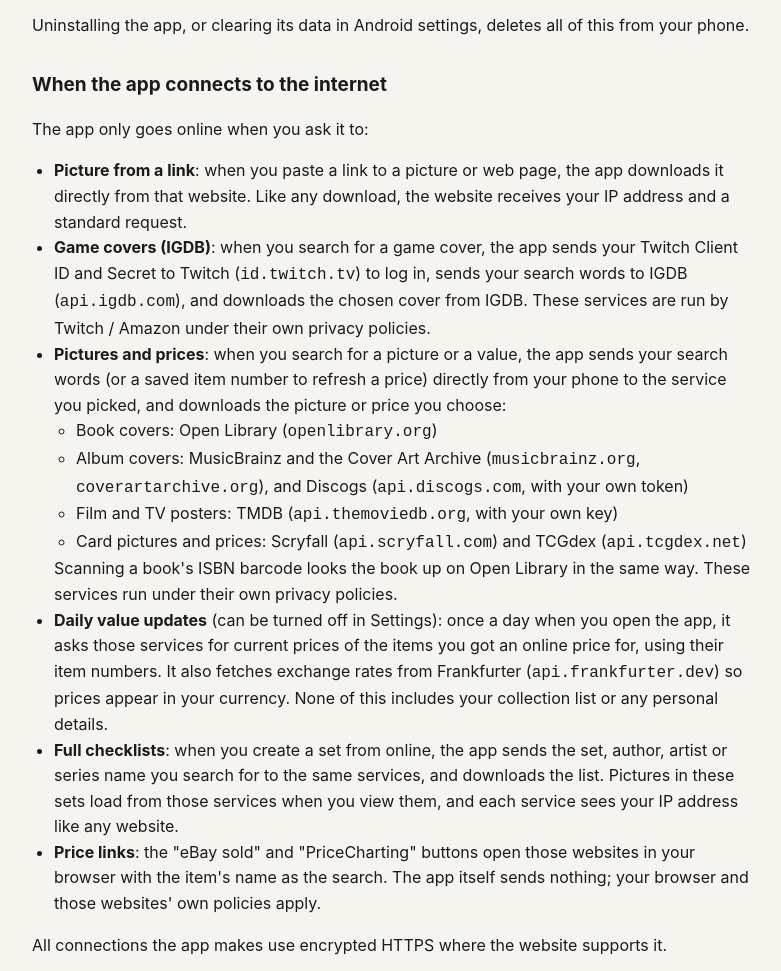
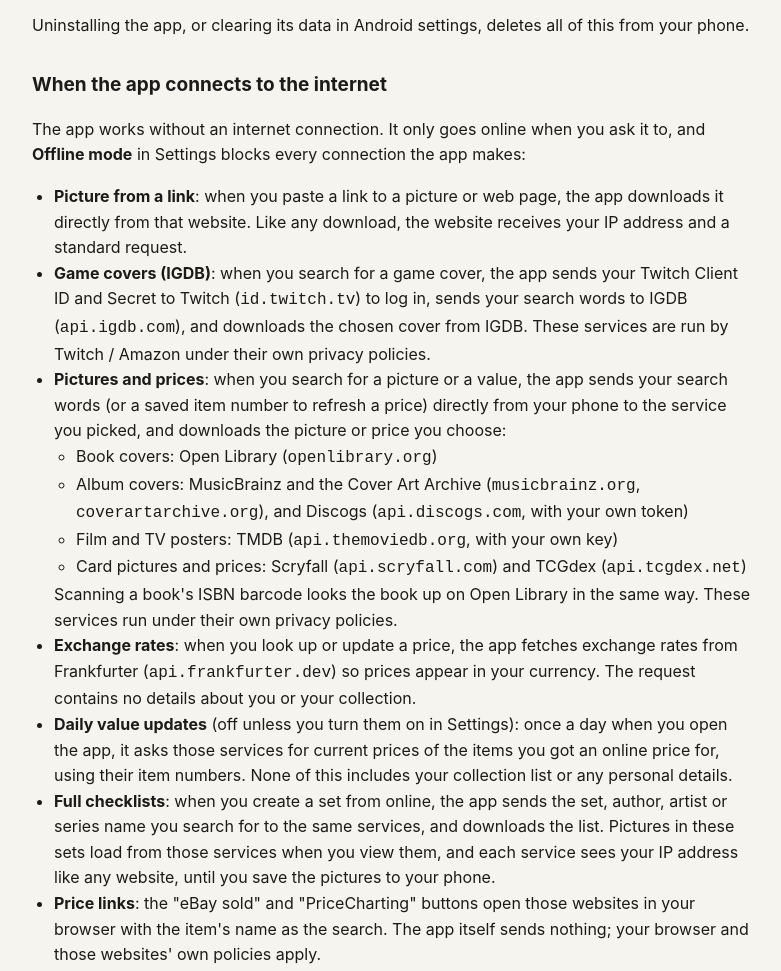
Before and after one commit to Tropic-1/collection-privacy, a plain HTML site: page index.html in a window 1280 px wide. Shown: the part 610-1581 px from the top of the page, without its empty margins (248-1029 px from the left). Drawn offline with Linux system fonts and the light colour scheme.

Commit message:
Update policy: Offline mode, opt-in daily values, saved pictures

```diff
--- a/index.html
+++ b/index.html
@@ -35,7 +35,7 @@
 <p>Uninstalling the app, or clearing its data in Android settings, deletes all of this from your phone.</p>
 
 <h2>When the app connects to the internet</h2>
-<p>The app only goes online when you ask it to:</p>
+<p>The app works without an internet connection. It only goes online when you ask it to, and <b>Offline mode</b> in Settings blocks every connection the app makes:</p>
 <ul>
   <li><b>Picture from a link</b>: when you paste a link to a picture or web page, the app downloads it directly from that website. Like any download, the website receives your IP address and a standard request.</li>
   <li><b>Game covers (IGDB)</b>: when you search for a game cover, the app sends your Twitch Client ID and Secret to Twitch (<code>id.twitch.tv</code>) to log in, sends your search words to IGDB (<code>api.igdb.com</code>), and downloads the chosen cover from IGDB. These services are run by Twitch / Amazon under their own privacy policies.</li>
@@ -47,8 +47,9 @@
       <li>Card pictures and prices: Scryfall (<code>api.scryfall.com</code>) and TCGdex (<code>api.tcgdex.net</code>)</li>
     </ul>
     Scanning a book's ISBN barcode looks the book up on Open Library in the same way. These services run under their own privacy policies.</li>
-  <li><b>Daily value updates</b> (can be turned off in Settings): once a day when you open the app, it asks those services for current prices of the items you got an online price for, using their item numbers. It also fetches exchange rates from Frankfurter (<code>api.frankfurter.dev</code>) so prices appear in your currency. None of this includes your collection list or any personal details.</li>
-  <li><b>Full checklists</b>: when you create a set from online, the app sends the set, author, artist or series name you search for to the same services, and downloads the list. Pictures in these sets load from those services when you view them, and each service sees your IP address like any website.</li>
+  <li><b>Exchange rates</b>: when you look up or update a price, the app fetches exchange rates from Frankfurter (<code>api.frankfurter.dev</code>) so prices appear in your currency. The request contains no details about you or your collection.</li>
+  <li><b>Daily value updates</b> (off unless you turn them on in Settings): once a day when you open the app, it asks those services for current prices of the items you got an online price for, using their item numbers. None of this includes your collection list or any personal details.</li>
+  <li><b>Full checklists</b>: when you create a set from online, the app sends the set, author, artist or series name you search for to the same services, and downloads the list. Pictures in these sets load from those services when you view them, and each service sees your IP address like any website, until you save the pictures to your phone.</li>
   <li><b>Price links</b>: the "eBay sold" and "PriceCharting" buttons open those websites in your browser with the item's name as the search. The app itself sends nothing; your browser and those websites' own policies apply.</li>
 </ul>
 <p>All connections the app makes use encrypted HTTPS where the website supports it.</p>
```
